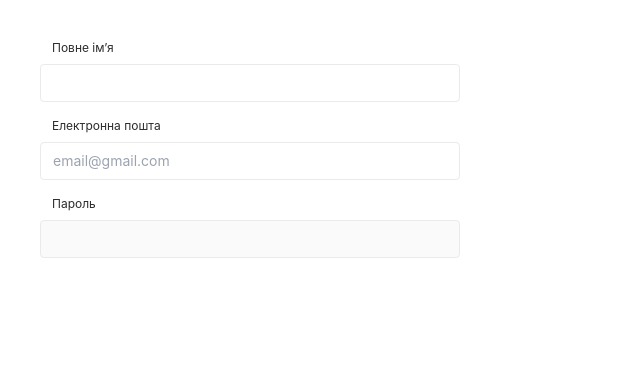
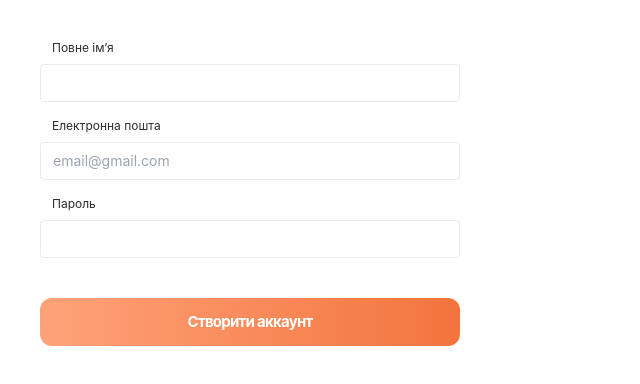
Before and after one commit to goitacademy/vue-course-code, a Vue app: page / in a window 1280 px wide. Shown: the top 384 px of the page, without its empty margins (0-640 px from the left). Built offline with nearby package versions, Linux system fonts and the light colour scheme.

Commit message:
add submit button

```diff
--- a/src/components/Auth/RegistrationForm/RegistrationForm.vue
+++ b/src/components/Auth/RegistrationForm/RegistrationForm.vue
@@ -1,4 +1,5 @@
 <script setup>
+import IButton from '../../IButton/IButton.vue'
 import IInput from '../../IInput/IInput.vue'
 </script>
 
@@ -6,6 +7,7 @@ import IInput from '../../IInput/IInput.vue'
   <form class="max-w-[500px] w-full bg-white p-10 rounded-2xl">
     <IInput class="mb-4" label="Повне ім’я" />
     <IInput class="mb-4" label="Електронна пошта" placeholder="email@gmail.com" />
-    <IInput label="Пароль" type="password" disabled />
+    <IInput label="Пароль" type="password" @input="(e) => console.log(e.target.value)" />
+    <IButton class="mt-10 w-full" variant="gradient">Створити аккаунт</IButton>
   </form>
 </template>
```
